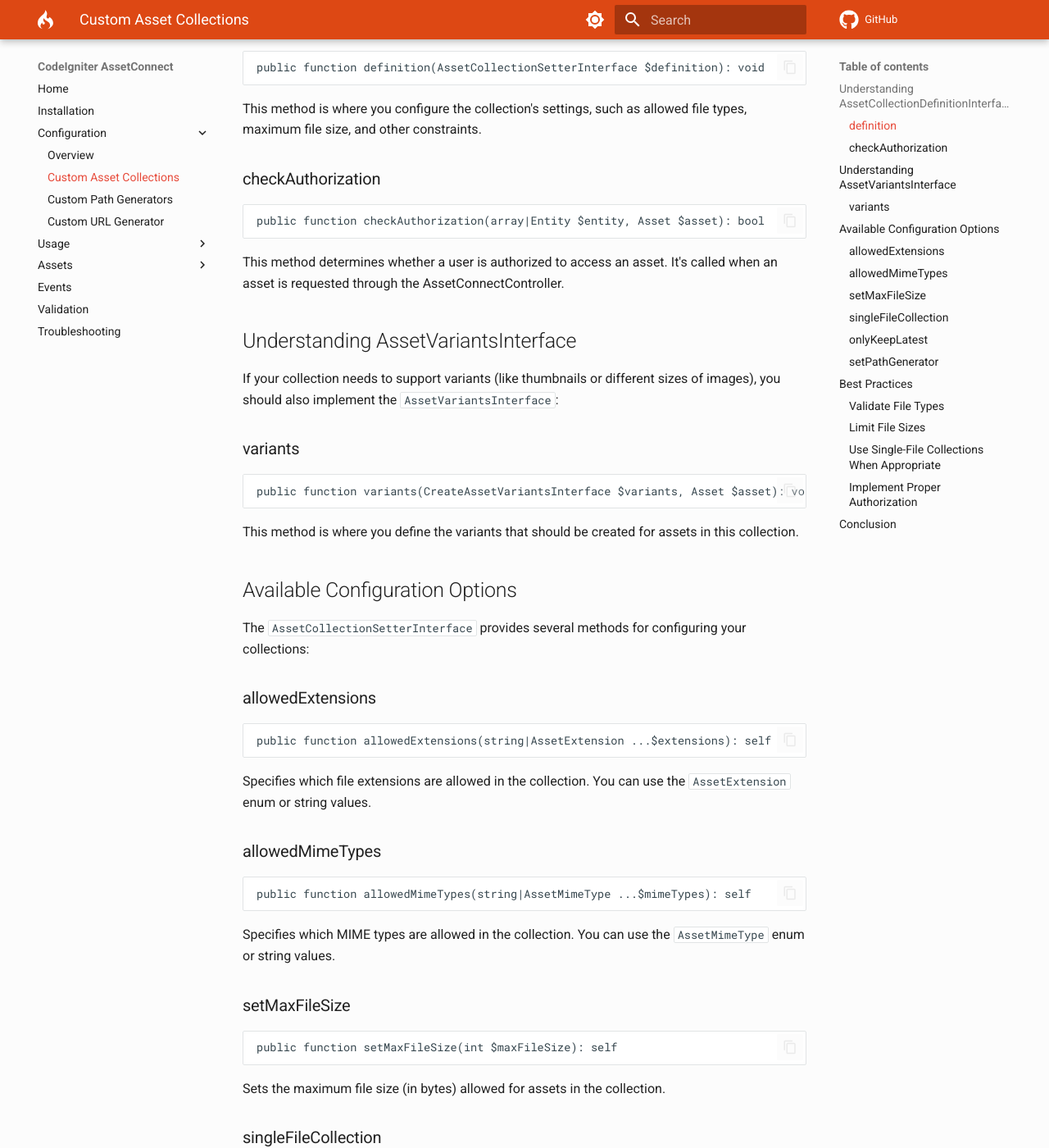
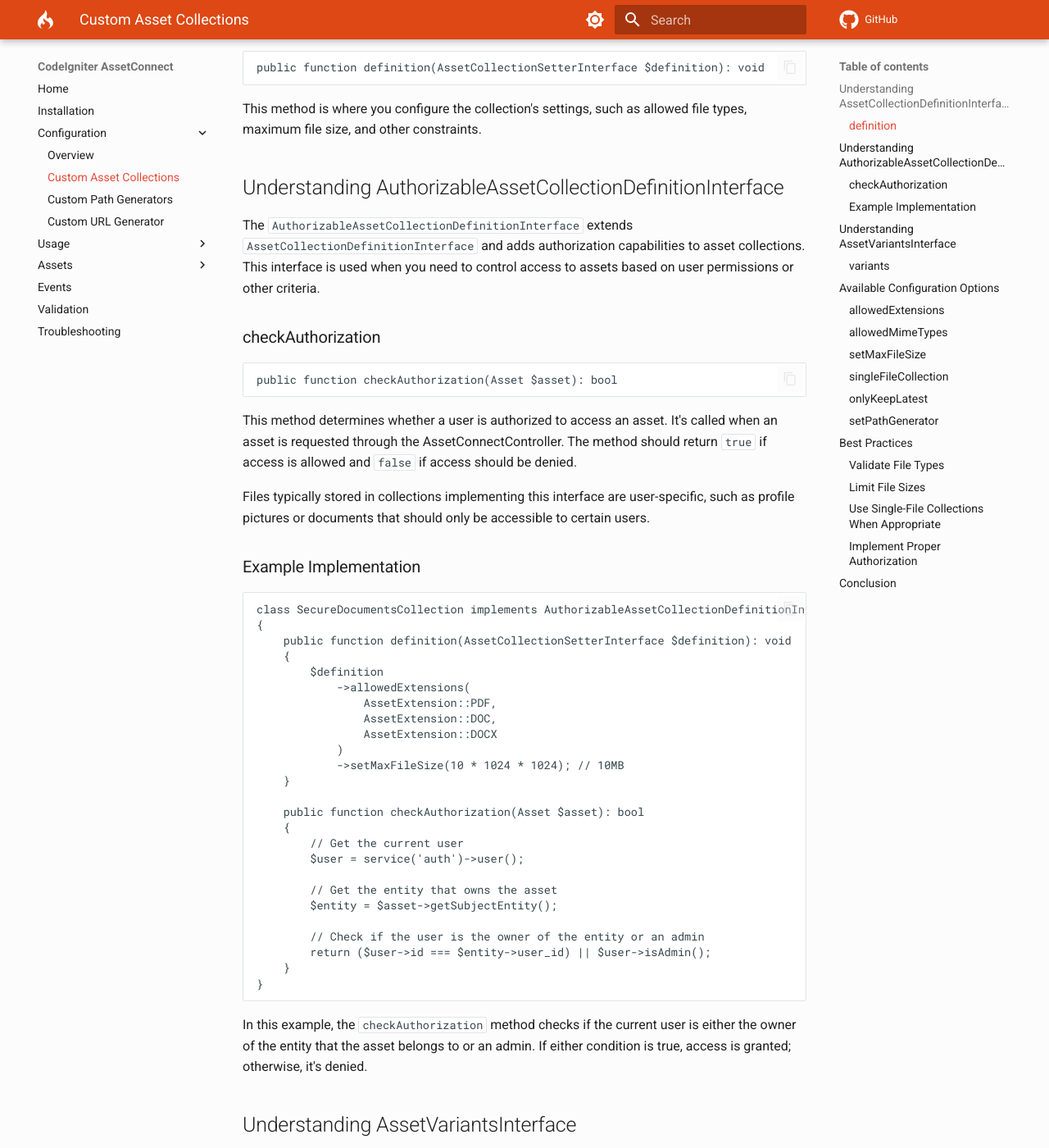
Before and after one commit to maniaba/asset-connect, an MkDocs documentation site: the page built from docs/custom-asset-collections.md, in a window 1280 px wide and 1400 px high, scrolled down 1800 px. Shown: the whole window at 82% size. Built offline with MkDocs 1.6.1 and Material for MkDocs 9.7.7, drawn with Linux system fonts in a browser that asks for light colours; comment, search, counter and statistics services are not loaded; a style sheet for code colours, icons or effects is not loaded; some of the changed text lies outside the part shown.

Commit message:
Add documentation for AuthorizableAssetCollectionDefinitionInterface and example implementation

````diff
--- a/docs/custom-asset-collections.md
+++ b/docs/custom-asset-collections.md
@@ -81,7 +81,7 @@ class ProfilePicturesCollection implements AssetCollectionDefinitionInterface, A
 
 ## Understanding AssetCollectionDefinitionInterface
 
-The `AssetCollectionDefinitionInterface` requires you to implement the following methods:
+The `AssetCollectionDefinitionInterface` requires you to implement the following method:
 
 ### definition
 
@@ -91,13 +91,51 @@ public function definition(AssetCollectionSetterInterface $definition): void
 
 This method is where you configure the collection's settings, such as allowed file types, maximum file size, and other constraints.
 
+## Understanding AuthorizableAssetCollectionDefinitionInterface
+
+The `AuthorizableAssetCollectionDefinitionInterface` extends `AssetCollectionDefinitionInterface` and adds authorization capabilities to asset collections. This interface is used when you need to control access to assets based on user permissions or other criteria.
+
 ### checkAuthorization
 
 ```php
-public function checkAuthorization(array|Entity $entity, Asset $asset): bool
+public function checkAuthorization(Asset $asset): bool
 ```
 
-This method determines whether a user is authorized to access an asset. It's called when an asset is requested through the AssetConnectController.
+This method determines whether a user is authorized to access an asset. It's called when an asset is requested through the AssetConnectController. The method should return `true` if access is allowed and `false` if access should be denied.
+
+Files typically stored in collections implementing this interface are user-specific, such as profile pictures or documents that should only be accessible to certain users.
+
+### Example Implementation
+
+```php
+class SecureDocumentsCollection implements AuthorizableAssetCollectionDefinitionInterface
+{
+    public function definition(AssetCollectionSetterInterface $definition): void
+    {
+        $definition
+            ->allowedExtensions(
+                AssetExtension::PDF,
+                AssetExtension::DOC,
+                AssetExtension::DOCX
+            )
+            ->setMaxFileSize(10 * 1024 * 1024); // 10MB
+    }
+
+    public function checkAuthorization(Asset $asset): bool
+    {
+        // Get the current user
+        $user = service('auth')->user();
+
+        // Get the entity that owns the asset
+        $entity = $asset->getSubjectEntity();
+
+        // Check if the user is the owner of the entity or an admin
+        return ($user->id === $entity->user_id) || $user->isAdmin();
+    }
+}
+```
+
+In this example, the `checkAuthorization` method checks if the current user is either the owner of the entity that the asset belongs to or an admin. If either condition is true, access is granted; otherwise, it's denied.
 
 ## Understanding AssetVariantsInterface
 
````
